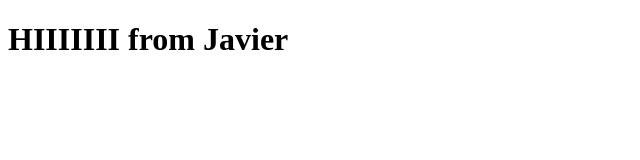
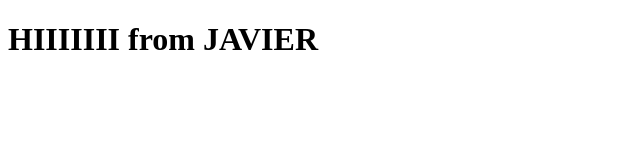
Before and after one commit to jzapata87/bg-generator, a plain HTML site: page index.html in a window 1280 px wide. Shown: the full height of the page, 0-640 px from the left. Drawn offline with Linux system fonts and the light colour scheme.

Commit message:
capitalize javier

```diff
--- a/index.html
+++ b/index.html
@@ -7,6 +7,6 @@
   <title>Document</title>
 </head>
 <body>
-  <h1>HIIIIIII from Javier</h1>
+  <h1>HIIIIIII from JAVIER</h1>
 </body>
 </html>
```
